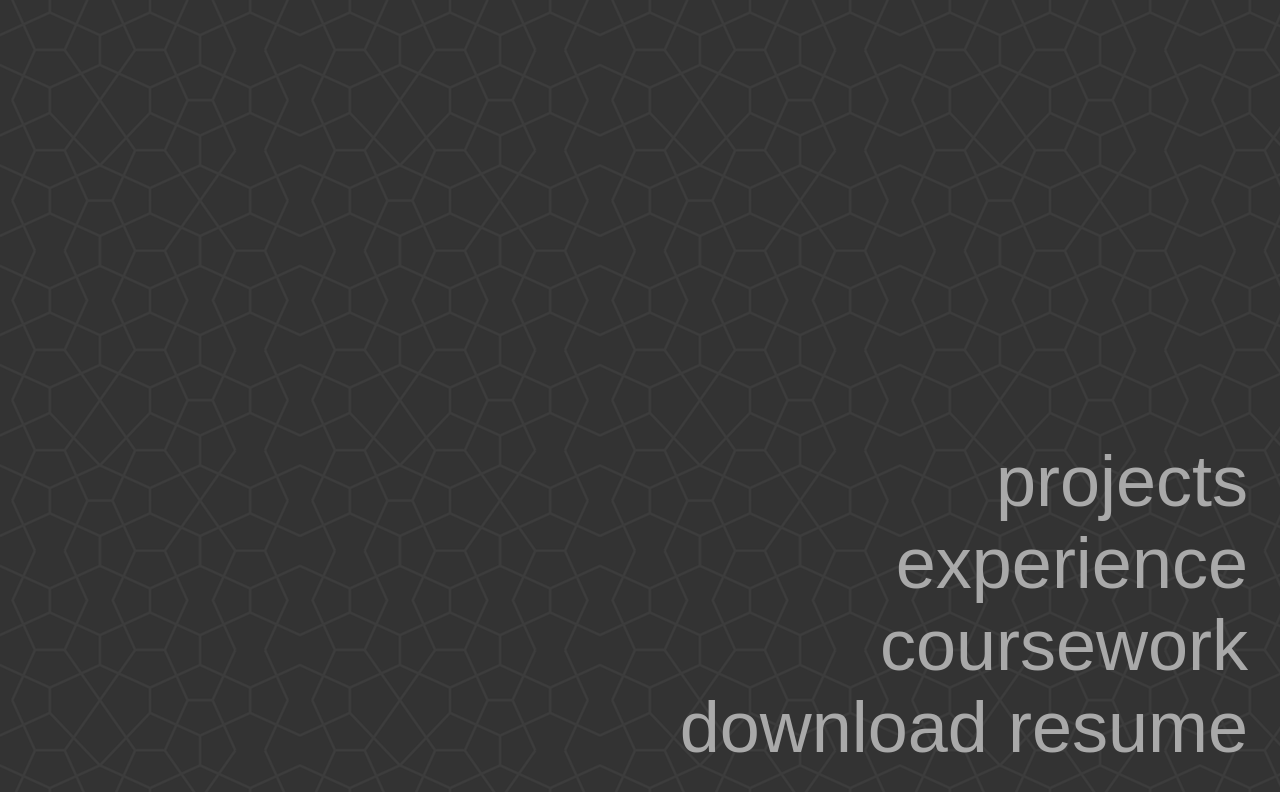
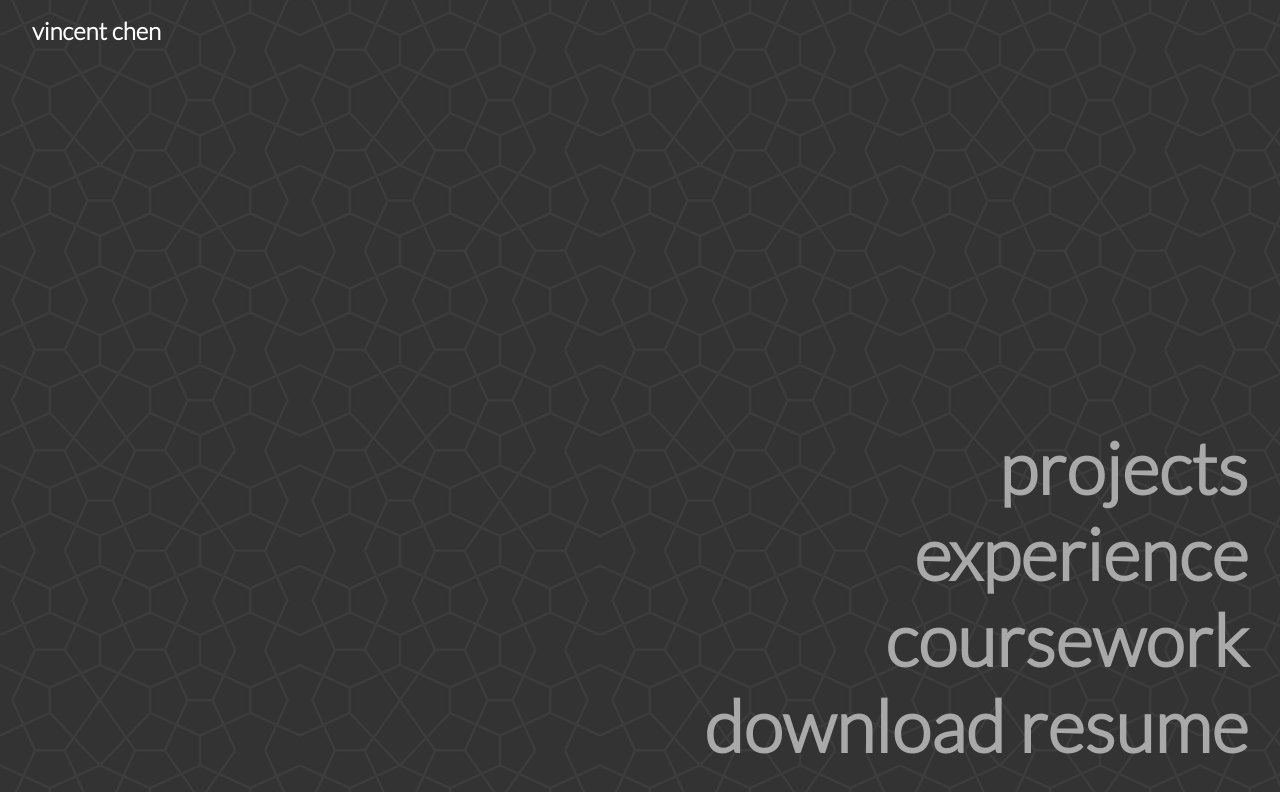
Before and after one commit to vincentschen/vincentschen.github.io, a plain HTML site: page index.html in a window 1280 px wide. Drawn offline with nearby package versions, Linux system fonts and the light colour scheme.

Commit message:
[new] info header

```diff
--- a/css/main.css
+++ b/css/main.css
@@ -8,24 +8,42 @@ body {
 /* categories */
 
 .categories {
-    margin: 0 auto;
-    margin-right: 2em;
-    margin-bottom: 2em;
     position: absolute;
     bottom: 0;
     right: 0;
-    float: right;
-    text-align: right;
     padding: 0em;
+    margin-right: 2em;
+    margin-bottom: 2em;
 }
 
 h1 {
+    float: right;
+    margin: 0 auto;
+
+    text-align: right;
     font-size: 4.5em;
-    font-weight: 200;
     color: #A9A9A9;
     margin: 0em;
-}
+    font-family: 'Lato', sans-serif;}
 
 h1:hover {
     color: #ffffff;
 }
+
+/* personal info */
+
+.info {
+    margin: 2em;
+    margin-top: 1em;
+}
+
+h2 {
+    color: #ffffff;
+    font-family: 'Lato', sans-serif;
+    font-size: 1.5em;
+    margin: 0;
+}
+
+h2:hover {
+    color: #A9A9A9;
+}
--- a/index.html
+++ b/index.html
@@ -13,7 +13,7 @@
         <link rel="stylesheet" href="css/normalize.css">
         <link rel="stylesheet" href="css/main.css">
 <!--         <link rel="stylesheet" href="dist/css/bootstrap.min.css">  -->
-        <link href='http://fonts.googleapis.com/css?family=PT+Sans' rel='stylesheet' type='text/css'>
+        <link href='http://fonts.googleapis.com/css?family=Lato:300' rel='stylesheet' type='text/css'>
         <script src="js/vendor/modernizr-2.6.2.min.js"></script>
         <script src="dist/js/bootstrap.min.js"></script>
     </head>
@@ -21,10 +21,15 @@
         <!--[if lt IE 7]>
             <p class="browsehappy">You are using an <strong>outdated</strong> browser. Please <a href="http://browsehappy.com/">upgrade your browser</a> to improve your experience.</p>
         <![endif]-->
-        <div class="categories" id="categoryPosition">
-            <h1> projects </h1>
-            <h1> experience </h1>
-            <h1> coursework </h1>
+
+        <div class="info">
+            <h2> vincent chen </h2>
+        </div>
+
+        <div class="categories">
+            <h1> projects </h1> </br>
+            <h1> experience </h1> </br>
+            <h1> coursework </h1> </br>
             <h1> download resume </h1>
         </div>
 
```
